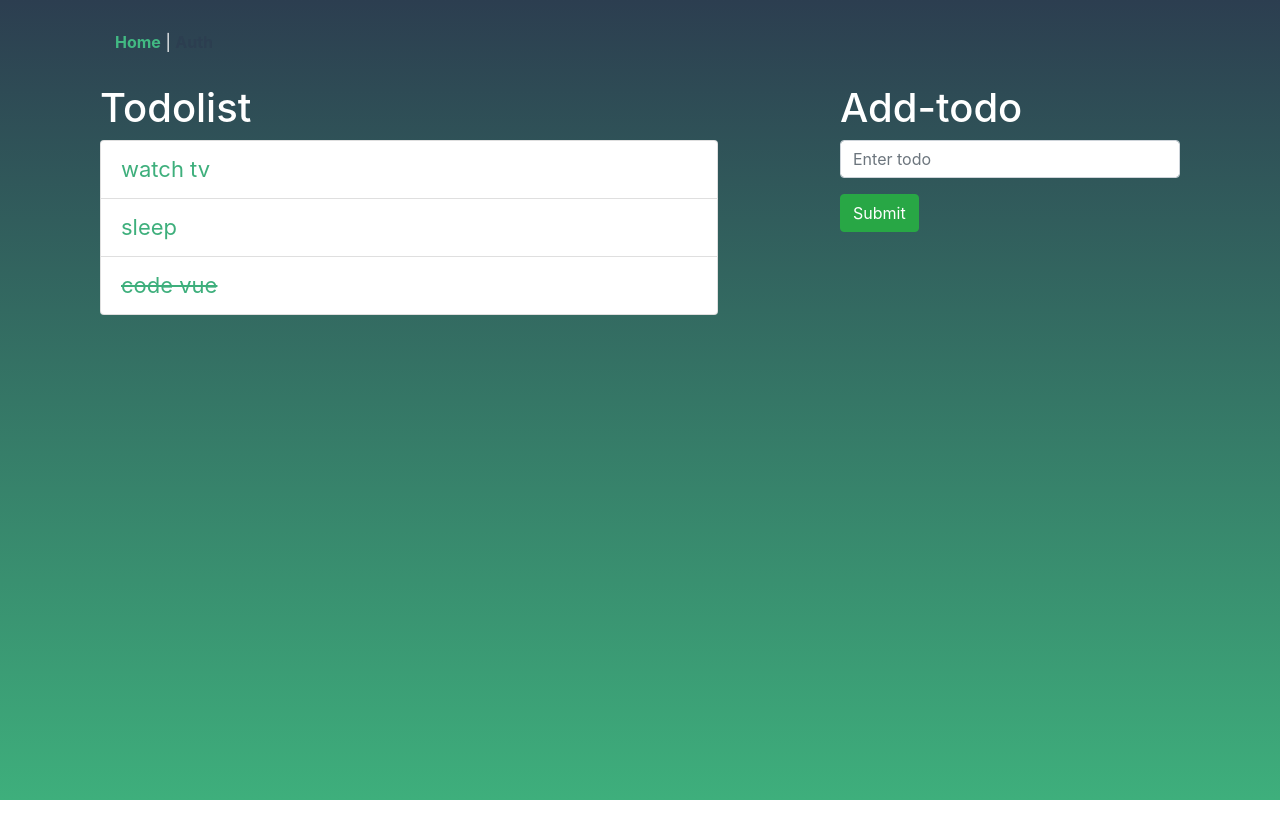
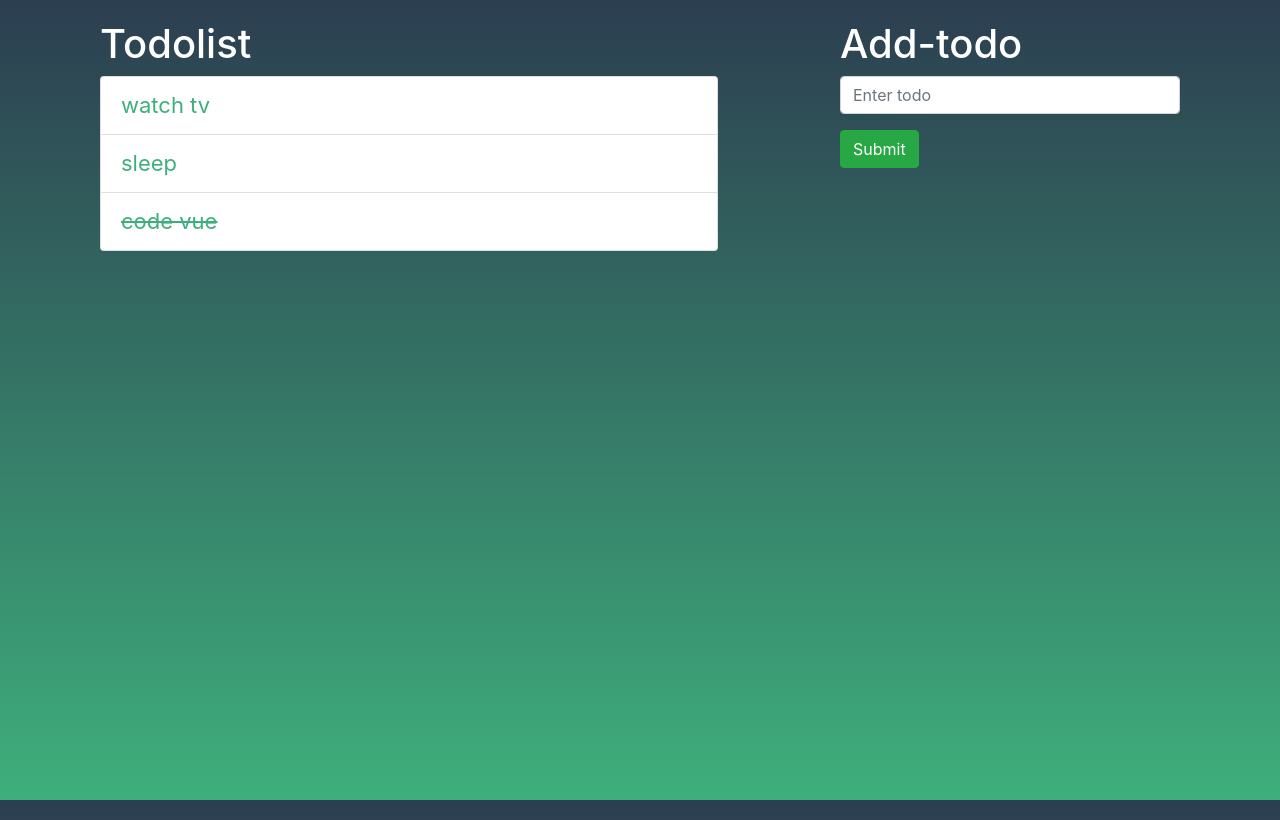
Before and after one commit to patni1992/todolist-close-enough, a Vue app: page / in a window 1280 px wide. Built offline with nearby package versions, Linux system fonts and the light colour scheme.

Commit message:
update css for app

```diff
--- a/src/App.vue
+++ b/src/App.vue
@@ -1,10 +1,6 @@
 <template>
 <b-container>
     <div id="app">
-    <div id="nav">
-      <router-link to="/">Home</router-link> |
-      <router-link to="/auth">Auth</router-link>
-    </div>
     <router-view/>
   </div>
 </b-container>
@@ -20,10 +16,14 @@ html {
 body {
   height: 100%;
   box-sizing: inherit;
+  margin: 0;
   background: linear-gradient(0deg, $main-color 0%, $secondary-color 100%);
+  background-repeat: no-repeat;
+  background-attachment: fixed;
 }
 
 #app {
+  margin-top: 20px;
   color: $white;
 }
 #nav {
```
